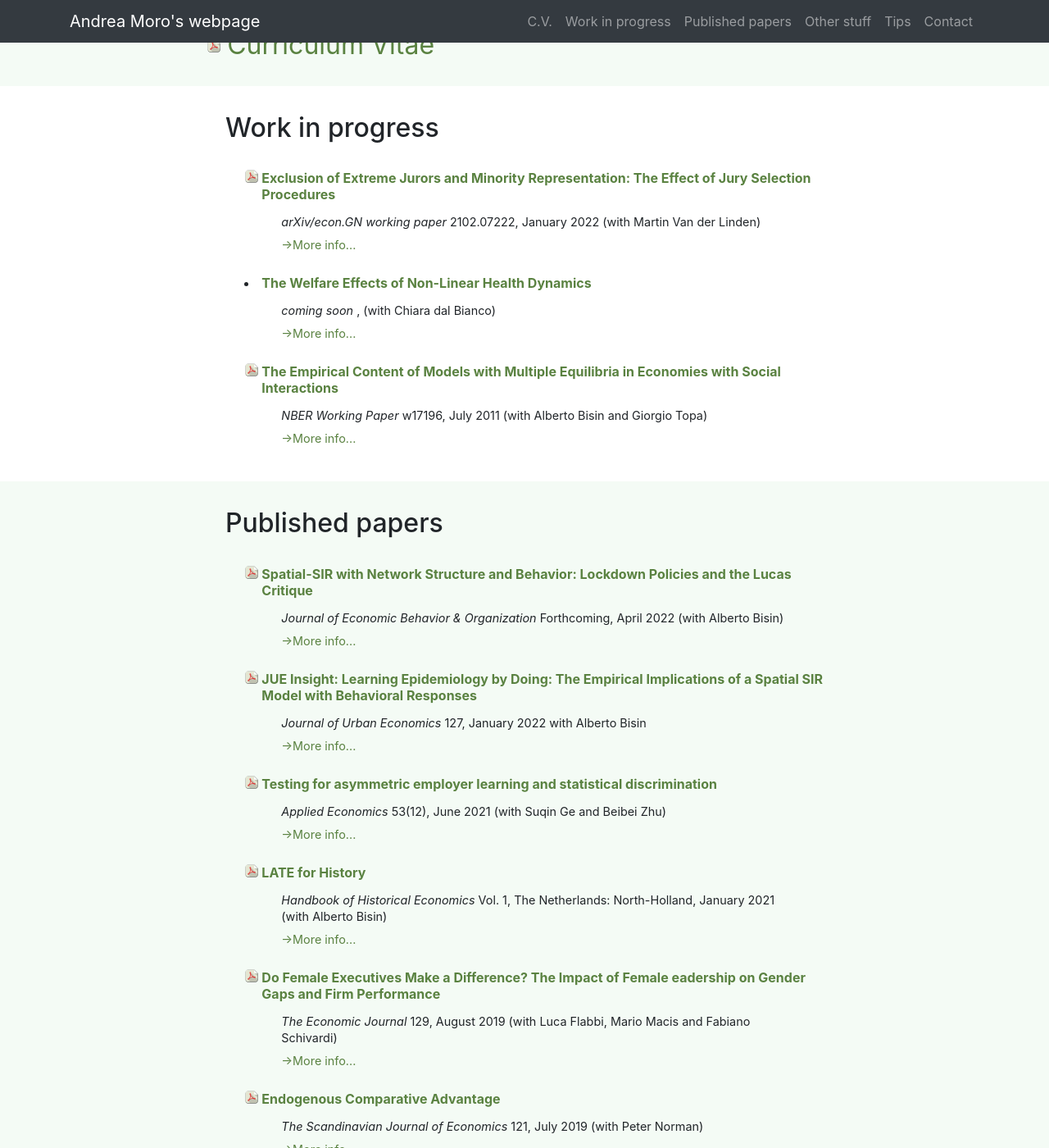
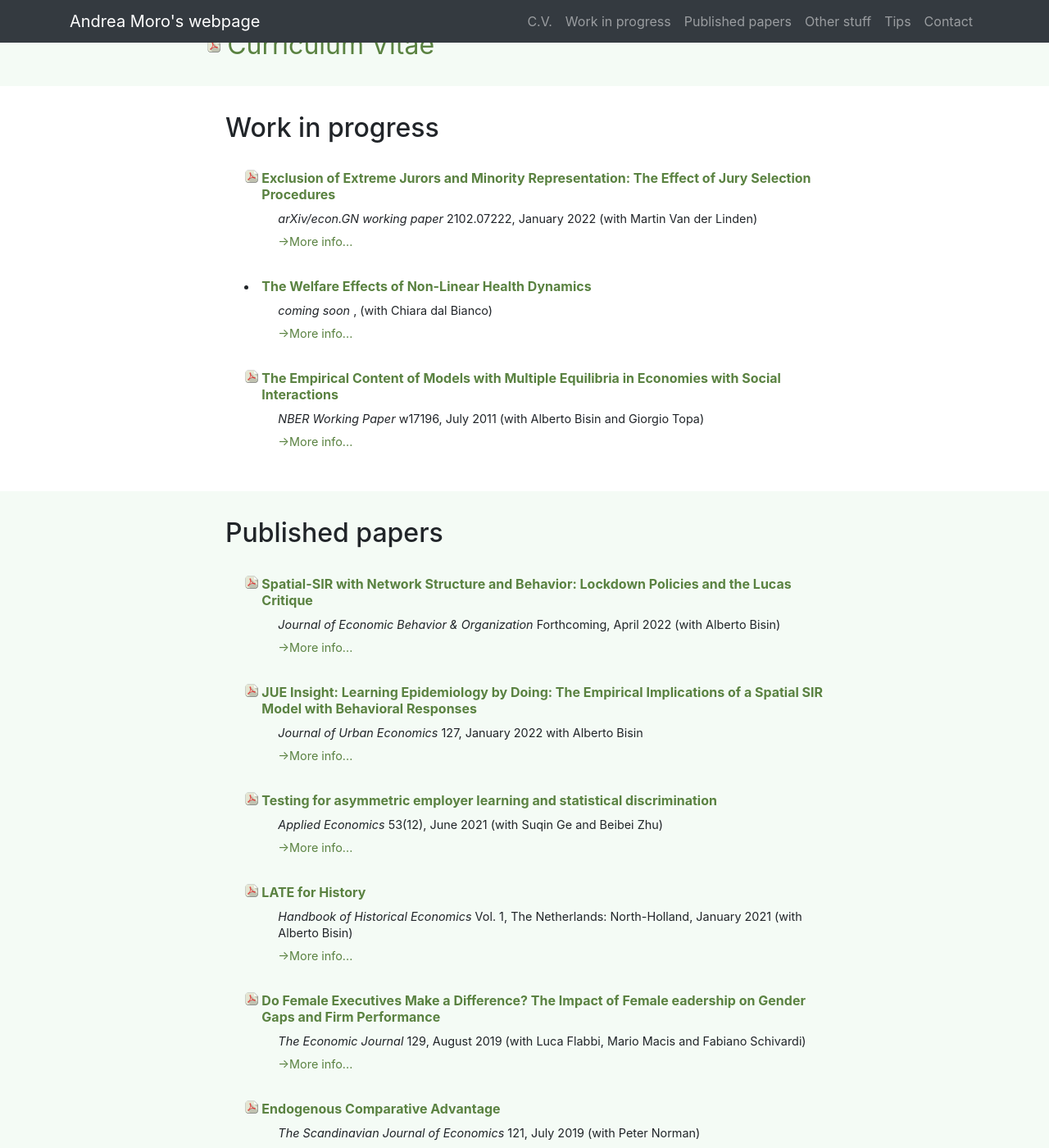
Before and after one commit to andreamoro-git/andreamoro-git.github.io, a Jekyll site: the page built from index.md, in a window 1280 px wide and 1400 px high, scrolled down 325 px. Shown: the whole window at 82% size. Built offline with Jekyll 4.4.1, drawn with Linux system fonts in a browser that asks for light colours; our own code applies the rules of GitHub Pages for plain Markdown files.

Commit message:
Update scrolling-nav.css

```diff
--- a/css/scrolling-nav.css
+++ b/css/scrolling-nav.css
@@ -79,10 +79,10 @@ li.post ul li {
   margin-top: 0.25rem;
 }
 
-li.post ul {
-  list-style: none;
-  font-size: 90%;
-  padding: .5rem 1.5rem;
+li.post > ul {
+	list-style: none;
+	font-size: 90%;
+	padding: .25rem 0rem 1rem 1.25rem;
 }
 
 li.post {
```
